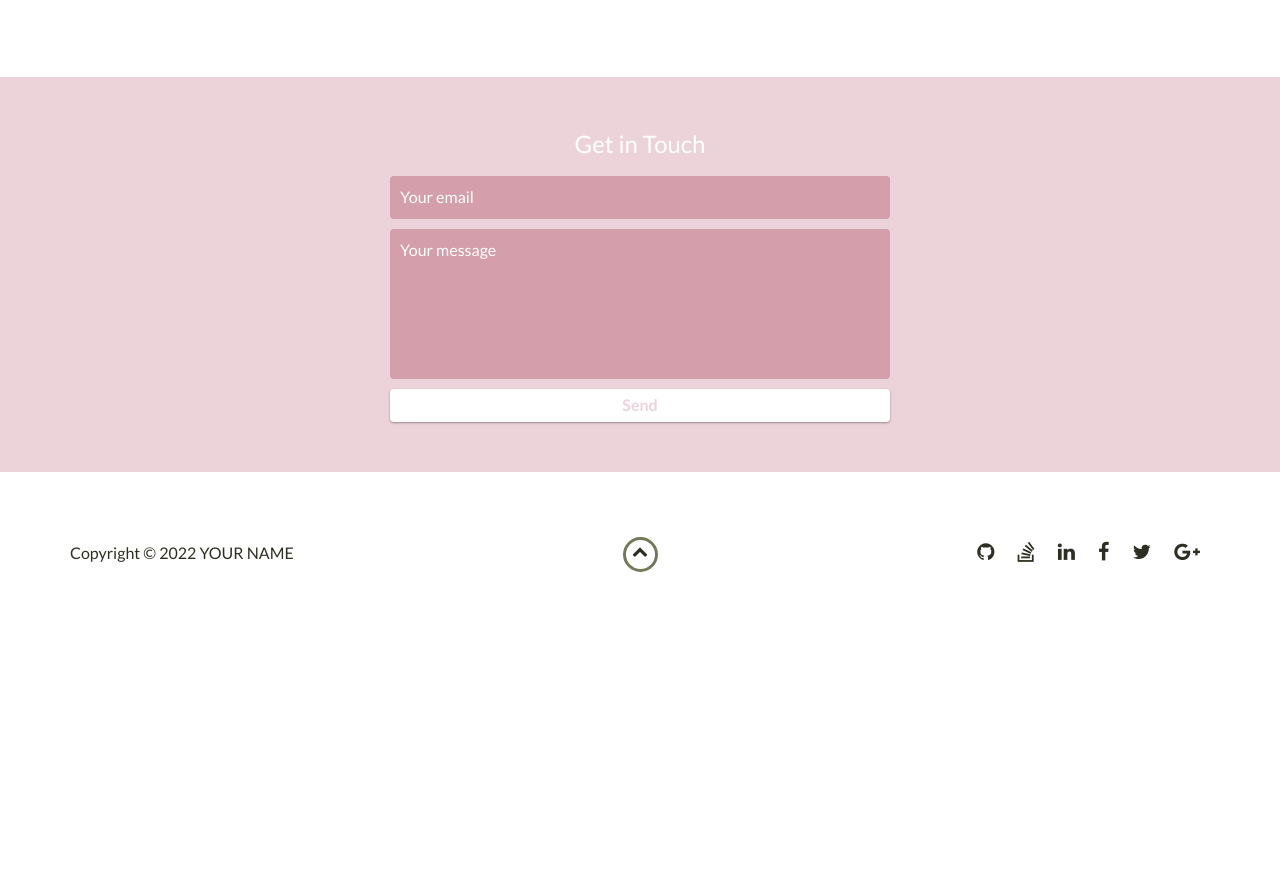
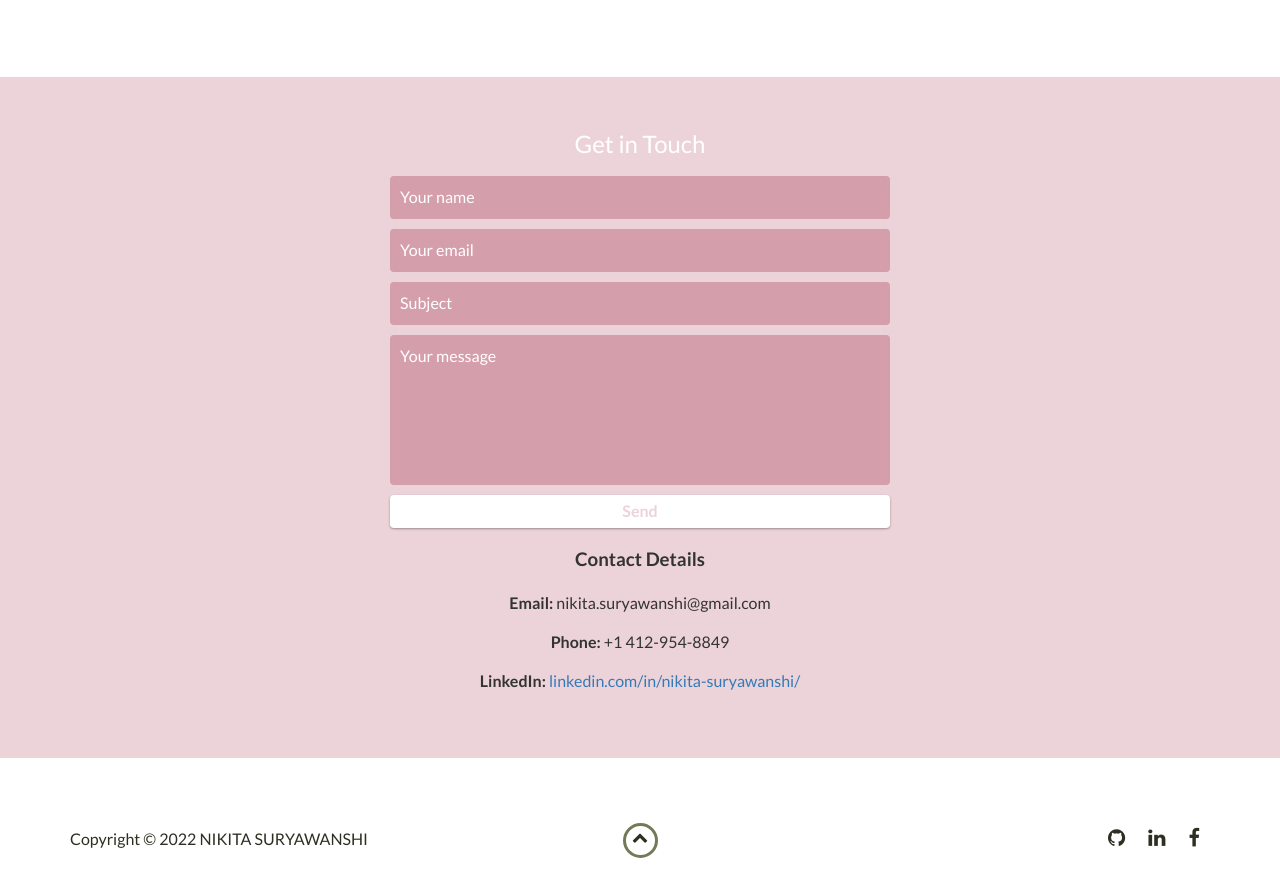
Before and after one commit to NikitaSuryawanshi18/nikitasuryawanshi18.github.io, a website: page index.html in a window 1280 px wide. Shown: the part 5430-6326 px from the top of the page. Before the commit the page ends 6056 px from the top, so only its background shows below. Drawn offline with nearby package versions, Linux system fonts and the light colour scheme.

Commit message:
Update index.html

```diff
--- a/index.html
+++ b/index.html
@@ -315,17 +315,31 @@
     <!-- End #skills -->
 
     <div id="contact">
-        <h2>Get in Touch</h2>
-        <div id="contact-form">
-            <form method="POST" action="https://formspree.io/email@email.com">
-                <input type="hidden" name="_subject" value="Contact request from personal website" />
-                <input type="email" name="_replyto" placeholder="Your email" required>
-                <textarea name="message" placeholder="Your message" required></textarea>
-                <button type="submit">Send</button>
-            </form>
-        </div>
-        <!-- End #contact-form -->
+  <div class="container">
+    <h2>Get in Touch</h2>
+    <div class="contact-grid">
+
+      <!-- Contact Form -->
+      <form id="contact-form">
+        <input type="text" name="name" placeholder="Your name" required>
+        <input type="email" name="email" placeholder="Your email" required>
+        <input type="text" name="subject" placeholder="Subject" required>
+        <textarea name="message" placeholder="Your message" required></textarea>
+        <button type="submit">Send</button>
+      </form>
+
+      <!-- Contact Info -->
+      <div class="contact-info">
+        <h3>Contact Details</h3>
+        <p><strong>Email:</strong> nikita.suryawanshi@gmail.com</p>
+        <p><strong>Phone:</strong> +1 412-954-8849</p>
+        <p><strong>LinkedIn:</strong> <a href="https://www.linkedin.com/in/nikita-suryawanshi/" target="_blank">linkedin.com/in/nikita-suryawanshi/</a></p>
+      </div>
+
     </div>
+  </div>
+</div>
+
     <!-- End #contact -->
 
     <footer>
@@ -333,7 +347,7 @@
             <div class="row">
                 <div class="col-sm-5 copyright">
                     <p>
-                        Copyright &copy; <span id="current-year">2022</span> YOUR NAME
+                        Copyright &copy; <span id="current-year">2022</span> NIKITA SURYAWANSHI
                     </p>
                 </div>
                 <div class="col-sm-2 top">
@@ -344,22 +358,13 @@
                 <div class="col-sm-5 social">
                     <ul>
                         <li>
-                            <a href="https://github.com/" target="_blank"><i class="fa fa-github" aria-hidden="true"></i></a>
+                            <a href="https://github.com/NikitaSuryawanshi18" target="_blank"><i class="fa fa-github" aria-hidden="true"></i></a>
                         </li>
                         <li>
-                            <a href="https://stackoverflow.com/" target="_blank"><i class="fa fa-stack-overflow" aria-hidden="true"></i></a>
-                        </li>
-                        <li>
-                            <a href="https://linkedin.com/" target="_blank"><i class="fa fa-linkedin" aria-hidden="true"></i></a>
+                            <a href="https://www.linkedin.com/in/nikita-suryawanshi/" target="_blank"><i class="fa fa-linkedin" aria-hidden="true"></i></a>
                         </li>
                         <li>
                             <a href="https://www.facebook.com/" target="_blank"><i class="fa fa-facebook" aria-hidden="true"></i></a>
-                        </li>
-                        <li>
-                            <a href="https://twitter.com/" target="_blank"><i class="fa fa-twitter" aria-hidden="true"></i></a>
-                        </li>
-                        <li>
-                            <a href="https://plus.google.com/" target="_blank"><i class="fa fa-google-plus" aria-hidden="true"></i></a>
                         </li>
                     </ul>
                 </div>
```
